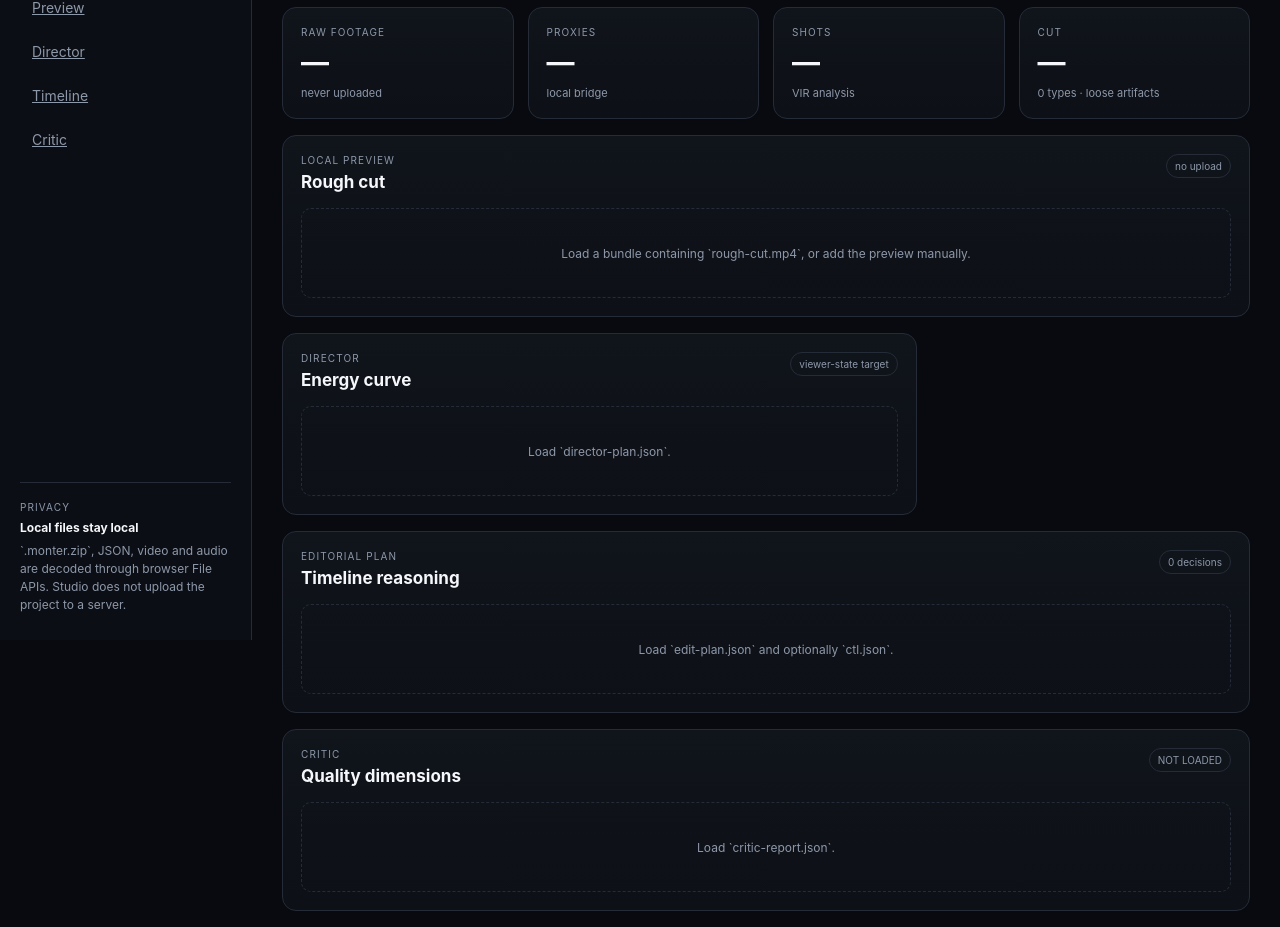
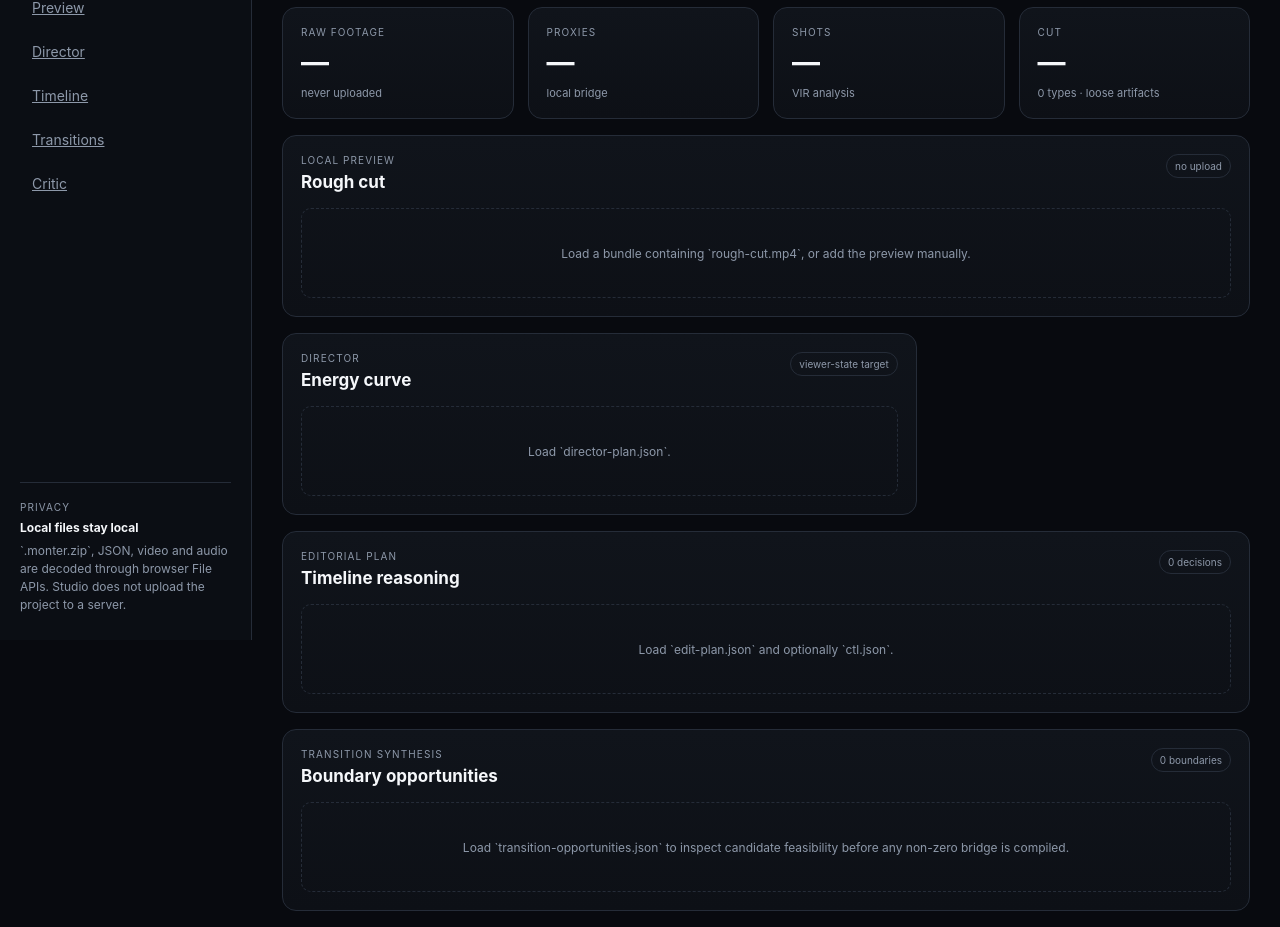
Before and after one commit to kareemsafwat22134355-arch/VizuAI, a Next.js app in the folder apps/studio/: page / in a window 1280 px wide. Shown: the part 160-1087 px from the top of the page. Built offline with nearby package versions, Linux system fonts and the light colour scheme.

Commit message:
feat(studio): inspect transition feasibility per boundary

```diff
--- a/apps/studio/components/StudioClient.tsx
+++ b/apps/studio/components/StudioClient.tsx
@@ -88,6 +88,7 @@ export function StudioClient() {
         <a className="navItem" href="#preview">Preview</a>
         <a className="navItem" href="#director">Director</a>
         <a className="navItem" href="#timeline">Timeline</a>
+        <a className="navItem" href="#transitions">Transitions</a>
         <a className="navItem" href="#critic">Critic</a>
       </nav>
       <div className="sidebarFooter"><span className="tinyLabel">PRIVACY</span><strong>Local files stay local</strong><p>`.monter.zip`, JSON, video and audio are decoded through browser File APIs. Studio does not upload the project to a server.</p></div>
@@ -138,6 +139,20 @@ export function StudioClient() {
           })}</div> : <div className="emptyState">Load `edit-plan.json` and optionally `ctl.json`.</div>}
         </article>
 
+        <article className="card timelineCard" id="transitions">
+          <div className="sectionHeading"><div><p className="label">TRANSITION SYNTHESIS</p><h2>Boundary opportunities</h2></div><span className="pill">{bundle.transitionOpportunities?.boundaries.length ?? 0} boundaries</span></div>
+          {bundle.transitionOpportunities ? <div className="timeline">{bundle.transitionOpportunities.boundaries.map((boundary) => <div className="timelineClip" key={boundary.boundaryIndex}>
+            <div className="clipTop"><strong>Boundary {boundary.boundaryIndex}</strong><span>{metricLabel(boundary.recommendedMechanism)}</span></div>
+            <div className="clipTimes">handles out {boundary.outgoingHandleSeconds.toFixed(3)}s · in {boundary.incomingHandleSeconds.toFixed(3)}s</div>
+            <div className="clipSignals"><span>relation {boundary.cutSignature.relationScore.toFixed(2)}</span><span>phase {boundary.cutSignature.phaseCompatibility.toFixed(2)}</span><span>direction {boundary.cutSignature.directionCompatibility.toFixed(2)}</span></div>
+            <div className="findingList">{boundary.candidates.map((candidate) => <div className={`finding finding-${candidate.feasible ? "info" : "warning"}`} key={candidate.mechanism}>
+              <strong>{candidate.feasible ? "✓" : "×"} {metricLabel(candidate.mechanism)}</strong>
+              <span>{candidate.reason}</span>
+              <small>motivation {candidate.motivationScore.toFixed(2)} · feasibility {candidate.feasibilityScore.toFixed(2)} · needs {candidate.requiredHandleSeconds.toFixed(2)}s handles</small>
+            </div>)}</div>
+          </div>)}</div> : <div className="emptyState">Load `transition-opportunities.json` to inspect candidate feasibility before any non-zero bridge is compiled.</div>}
+        </article>
+
         <article className="card criticCard" id="critic">
           <div className="sectionHeading"><div><p className="label">CRITIC</p><h2>Quality dimensions</h2></div><span className={`statusBadge status-${bundle.critic?.status ?? "empty"}`}>{bundle.critic?.status ?? "not loaded"}</span></div>
           {bundle.critic ? <>
```
